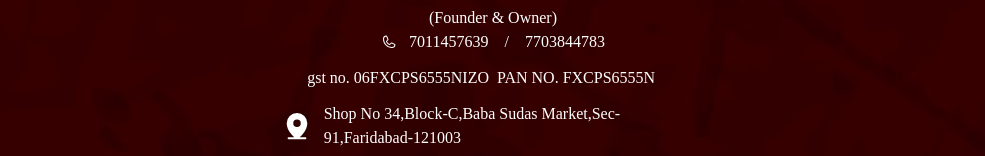
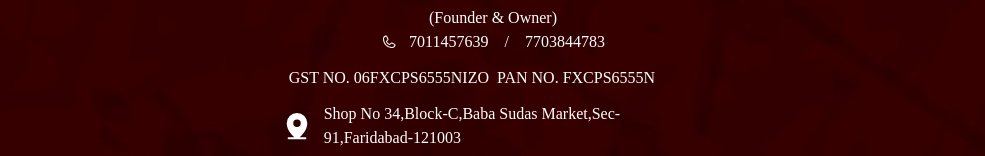
Before and after one commit to AmitBedprakashPandey/GoldStoreFrontEnd, a React (Create React App) app: page / in a window 1280 px wide. Shown: the part 2238-2394 px from the top of the page, without its empty margins (147-1132 px from the left). Built offline with nearby package versions, Linux system fonts and the light colour scheme; no server answers; a web font is replaced by a local one; what react-simple-toasts would draw is missing.

Commit message:
add change 23

```diff
--- a/src/FrontPage/Layouts/InfoCard.jsx
+++ b/src/FrontPage/Layouts/InfoCard.jsx
@@ -41,7 +41,7 @@ export default function InfoCard({ data }) {
           </div>
           }
           <div className="grid grid-cols-1 sm:grid-cols-2 gap-2 mt-3">
-            <p className="text-white flex flex-wrap">gst no. {data?.gst}</p>
+            <p className="text-white flex flex-wrap">GST NO. {data?.gst}</p>
             <p className="text-white flex flex-wrap">PAN NO. {data?.pan}</p>
           </div>
           <div className="flex items-center justify-center gap-3 mt-3">
```
